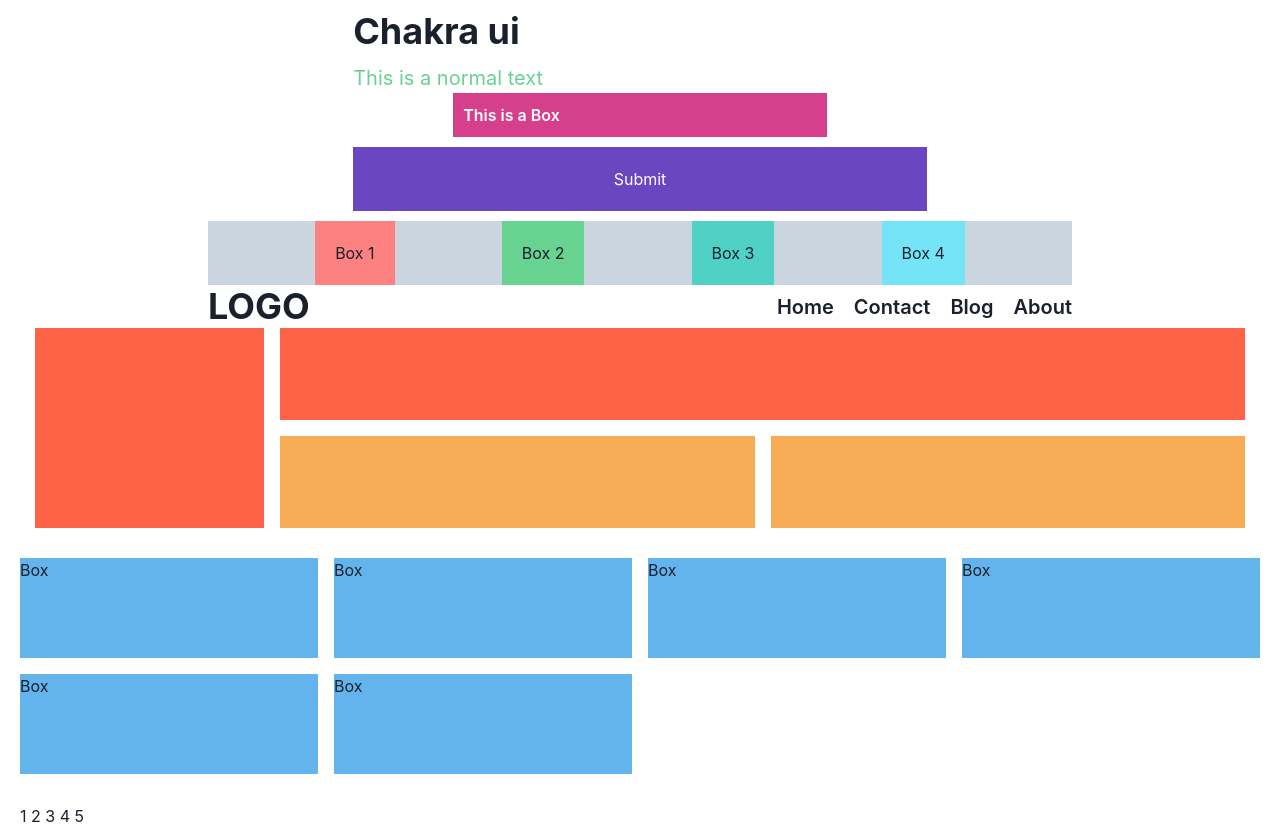
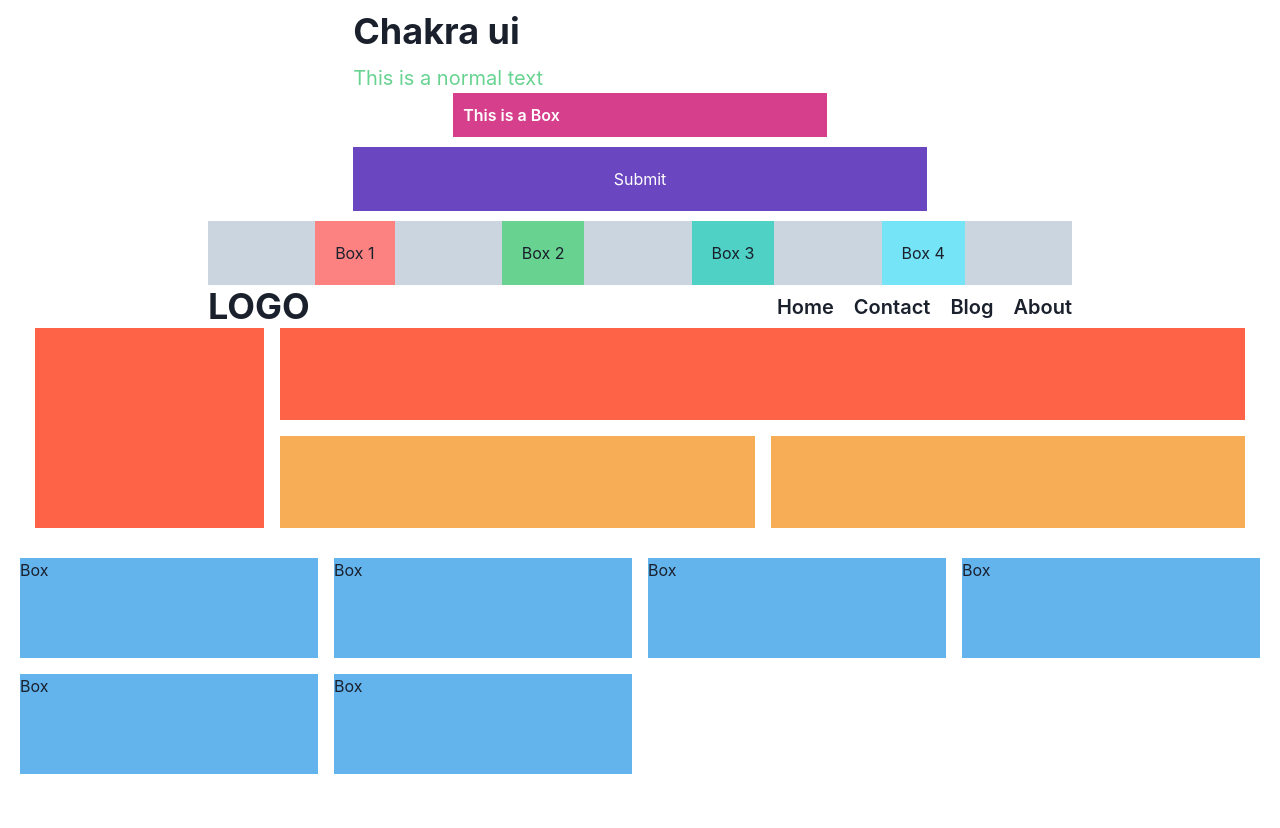
Before and after one commit to summenurfatema/exploring_chakra_ui, a Next.js app: page / in a window 1280 px wide. After the commit the page ends 804 px from the top, so only its background shows below. Built offline with nearby package versions, Linux system fonts and the light colour scheme.

Commit message:
commited

```diff
--- a/components/GridLayout.js
+++ b/components/GridLayout.js
@@ -36,7 +36,6 @@
     <GridItem bg="blue.300" h="100px" >Box</GridItem>
     <GridItem bg="blue.300" h="100px" >Box</GridItem>
   </Grid>
-<div> 1 2 3 4 5</div>
       </Box>
     );
 };
```
